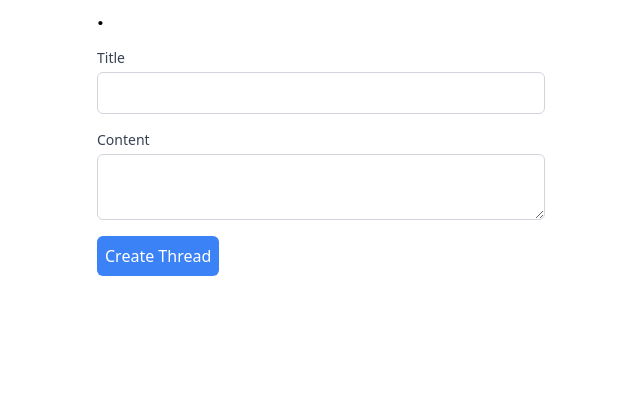
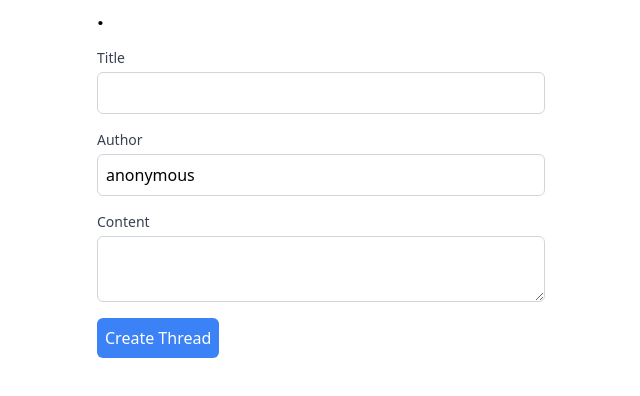
Before and after one commit to sebastianswahn/ts-forum-grupp, a React (Vite) app: page /create-thread in a window 1280 px wide. Shown: the top 396 px of the page, without its empty margins (319-959 px from the left). Built offline with nearby package versions, Linux system fonts and the light colour scheme.

Commit message:
fixed q&a and thread content

```diff
--- a/src/components/CreateThreadForm.tsx
+++ b/src/components/CreateThreadForm.tsx
@@ -8,6 +8,7 @@ interface CreateThreadFormProps {
 const CreateThreadForm: React.FC<CreateThreadFormProps> = ({ onCreate }) => {
   const [title, setTitle] = useState("");
   const [content, setContent] = useState("");
+  const [author, setAuthor] = useState("anonymous");
 
   const handleSubmit = (e: React.FormEvent) => {
     e.preventDefault();
@@ -15,7 +16,7 @@ const CreateThreadForm: React.FC<CreateThreadFormProps> = ({ onCreate }) => {
       id: Date.now().toString(),
       title,
       content,
-      author: "Anonymous",
+      author:"",
       // Kan vi göra så att användaren kan skriva in sitt namn här?
       createdAt: new Date(),
     };
@@ -46,6 +47,15 @@ const CreateThreadForm: React.FC<CreateThreadFormProps> = ({ onCreate }) => {
           required
         />
       </div>
+      {/* User/ author name */}
+      <div>
+        <label>author</label>
+        <textarea
+          value={author}
+          onChange={(e) => setAuthor(e.target.value)}
+          required
+        />
+      </div>
       <div>
         <label>Content</label>
         <textarea
--- a/src/components/ThreadInfo.tsx
+++ b/src/components/ThreadInfo.tsx
@@ -80,6 +80,21 @@ function ThreadInfo() {
     comments: { text: string; user: { name: string; avatar: string } }[]
   ) => {
     localStorage.setItem(`comments-${id}`, JSON.stringify(comments));
+    // here what wer ard doin g we  are geting all the threads from local storeage
+    // then we are updating the thread with the id of the thread we are currently on
+    // then we are setting the thread to the updated thread
+    // then we are saving the updated thread to local storage
+
+    let storedThreads=JSON.parse(localStorage.getItem("threads"))||[];
+
+
+    let modifiedThreads=storedThreads.map((thread:Thread)=>{
+      if(thread.id===id){
+        thread.answered="YES";
+      }
+      return thread;
+    })
+    localStorage.setItem("threads",JSON.stringify(modifiedThreads));
   };
 
   // Function to handle comment submission
@@ -104,6 +119,7 @@ function ThreadInfo() {
   if (!thread) {
     return <div>Thread not found</div>;
   }
+  console.log(thread,"my thread of current page")
 
   return (
     <div className="flex items-center justify-center min-h-screen bg-background">
@@ -123,8 +139,7 @@ function ThreadInfo() {
         </CardHeader>
         <CardContent>
           <p className="text-sm">
-            This is the content of the thread. It can be a longer text, spanning
-            multiple lines if needed. #ThreadContent #Example
+            {thread.content}
           </p>
         </CardContent>
         <CardFooter className="flex flex-col gap-4">
--- a/src/components/models/Thread.ts
+++ b/src/components/models/Thread.ts
@@ -5,6 +5,7 @@ export interface Thread {
   author: string;
   createdAt: Date;
   comments?: Comment[];
+  answered?: string;
 }
 export type Comment = {
   id: string;
--- a/src/pages/CreateThread.tsx
+++ b/src/pages/CreateThread.tsx
@@ -5,6 +5,7 @@ import { Thread } from "../components/models/Thread";
 function CreateThread() {
   const [title, setTitle] = useState("");
   const [content, setContent] = useState("");
+  const [author, setAuthor] = useState("anonymous");
   const [confirmationMessage, setConfirmationMessage] = useState<string | null>(null);
   const navigate = useNavigate();
 
@@ -16,7 +17,7 @@ function CreateThread() {
       id: Date.now().toString(),
       title,
       content,
-      author: "Användare",
+      author,
       createdAt: new Date(),
     };
 
@@ -66,6 +67,19 @@ function CreateThread() {
           />
         </div>
         <div className="mb-4">
+          <label htmlFor="title" className="block text-sm font-medium text-gray-700">
+            Author
+          </label>
+          <input
+            type="text"
+            id="title"
+            value={author}
+            onChange={(e) => setAuthor(e.target.value)}
+            required
+            className="mt-1 block w-full p-2 border border-gray-300 rounded-md"
+          />
+        </div>
+        <div className="mb-4">
           <label htmlFor="content" className="block text-sm font-medium text-gray-700">
             Content
           </label>
--- a/src/threads/columns.tsx
+++ b/src/threads/columns.tsx
@@ -27,4 +27,9 @@ export const columns: ColumnDef<Thread>[] = [
     header: () => "Created At",
     cell: ({ row }) => <div>{row.getValue("createdAt")}</div>,
   },
+  {
+    accessorKey: "answered",
+    header: () => "Answered",
+    cell: ({ row }) => <div>{row.getValue("answered")}</div>,
+  },
 ];
```
